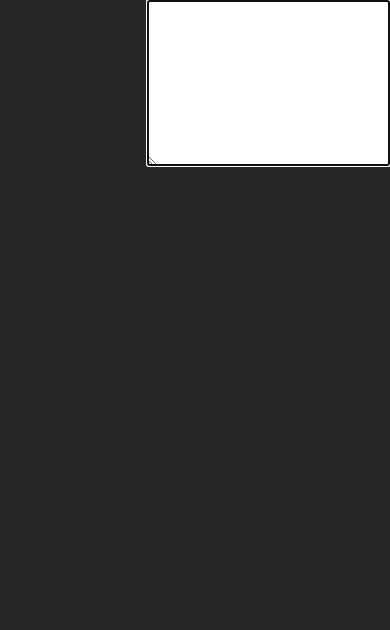
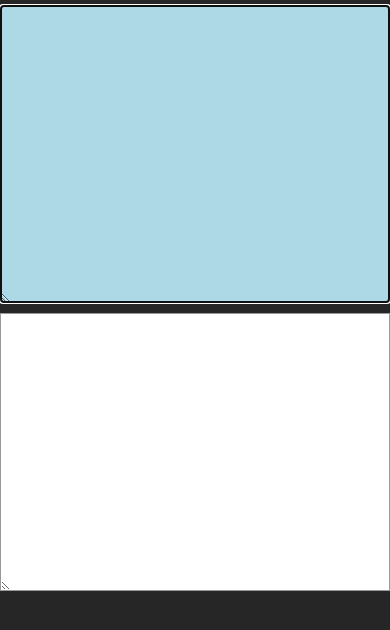
Before and after one commit to khDev01/arabic, a website: page General/PhoneticTyper.html in a window 390 px wide. Drawn offline with Linux system fonts and the light colour scheme.

Commit message:
Add yamli API - auto transliterates text from english to arabic

```diff
--- a/General/PhoneticTyper.html
+++ b/General/PhoneticTyper.html
@@ -4,6 +4,8 @@
     <meta charset="UTF-8">
     <meta http-equiv="X-UA-Compatible" content="IE=edge">
     <meta name="viewport" content="width=device-width, initial-scale=1.0">
+
+
     <title>Arabic English Phonetic</title>
     <!-- <link rel="stylesheet" href="./style.css"> -->
     <style>
@@ -14,19 +16,60 @@
             background: #262626;
             color: #fff;
             font-family: 'Traditional Arabic', Amiri, Calibri;
-            font-size: 2.3rem;
+            /* font-size: 2.3rem; */
         }
 
         textarea {
+            font-size: 1.5rem;
+        }
+
+        textarea {
+            border: 1px solid #999999;
+            width: 50%;
+            margin: 5px 0;
+            padding: 3px;
+        }
+
+        @media screen and (max-width: 600px) {
+            textarea {
+                border: 1px solid #999999;
+                width: 100%;
+                margin: 5px 0;
+                padding: 3px;
+            }
+        }
+
+        textarea#ar {
             font-family: Calibri;
+            background-color: lightblue;
+        }
+
+        div {
+            display: flex;
+            flex-wrap: wrap;
         }
     </style>
     <!-- <link rel="icon" href="./favicon.png"> -->
 </head>
 
 <body>
-    <textarea autofocus name="" id="ar" cols="30" rows="10"
-    onkeyup="convert()"></textarea>
+    <div>
+        <textarea autofocus name="" id="ar" cols="30" rows="10"
+        onkeyup="convert()"></textarea>
+
+        <textarea name="" id="yamliBox" cols="30" rows="10"></textarea>
+    </div>
+
+
+    <!-- YAMLI CODE START -->
+    <script type="text/javascript"
+    src="https://api.yamli.com/js/yamli_api.js"></script>
+    <script type="text/javascript">
+        if (typeof (Yamli) == "object" && Yamli.init({ uiLanguage: "en", startMode: "onOrUserDefault" })) {
+            Yamli.yamlify("yamliBox", { settingsPlacement: "inside" });
+        }
+    </script>
+    <!-- YAMLI CODE END -->
 </body>
 <script>
     let code,
```
